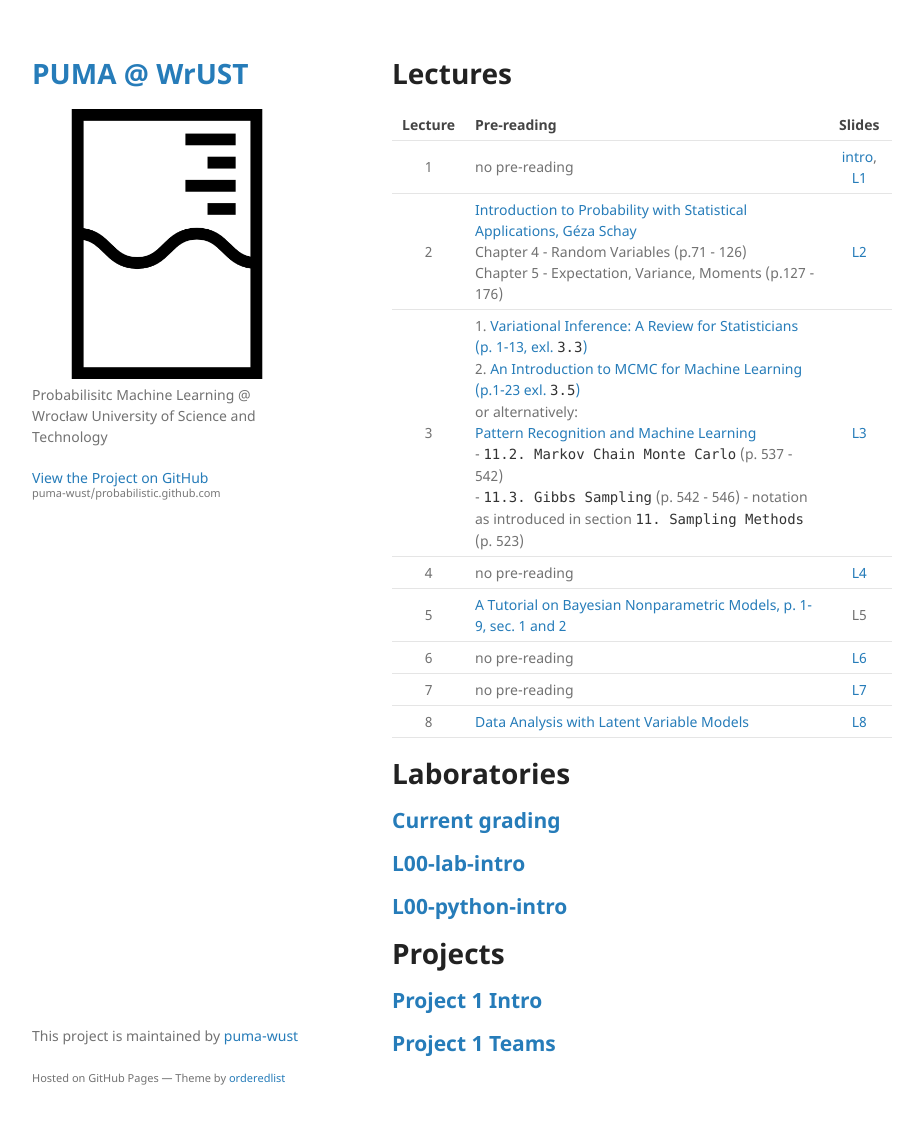
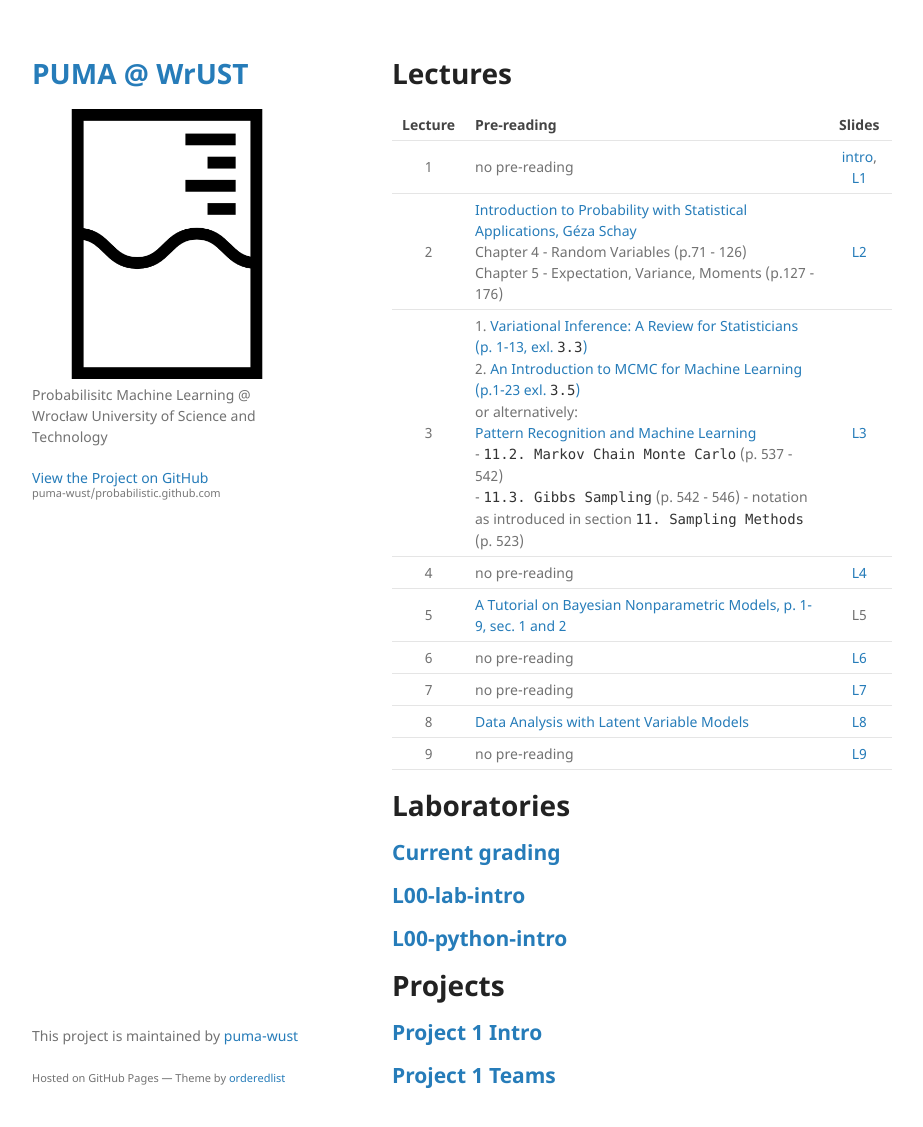
Before and after one commit to puma-wust/probabilistic.github.com, a Jekyll site: the page built from index.md, in a window 1280 px wide and 1157 px high. Shown: the top 1127 px of the window, without its empty margins (178-1101 px from the left). Built offline with Jekyll 4.4.1, drawn with Linux system fonts in a browser that asks for light colours; our own code applies the rules of GitHub Pages for plain Markdown files.

Commit message:
lecture 9

```diff
--- a/index.md
+++ b/index.md
@@ -13,6 +13,7 @@ layout: default
 |6|no pre-reading|[L6](/static/PUMA2020_lecture_6.pdf)
 |7|no pre-reading|[L7](/static/PUMA2020_lecture_7.pdf)
 |8|[Data Analysis with Latent Variable Models](http://www.cs.columbia.edu/~blei/papers/Blei2014b.pdf)|[L8](/static/PUMA2020_lecture_8.pdf)
+|9|no pre-reading|[L9](/static/PUMA2020_lecture_9.pdf)
 
 # Laboratories
 ## [Current grading](https://docs.google.com/spreadsheets/d/1F8VizwnzOVgrZ6KpPuCqaYm6Wj_S_PJIXQFRgUROfsY/edit?usp=sharing)
```
Also changed, not shown: 1 other file.
